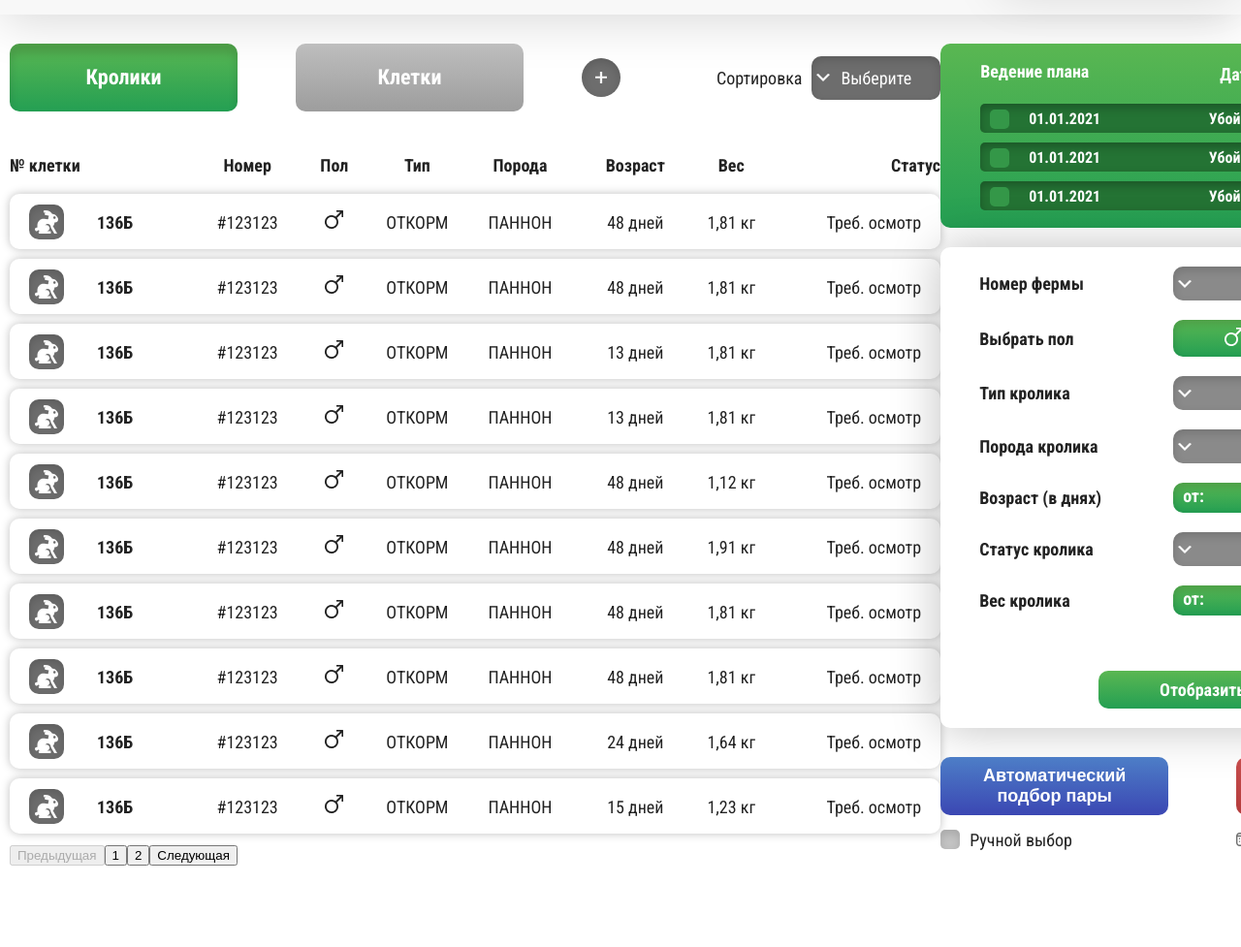
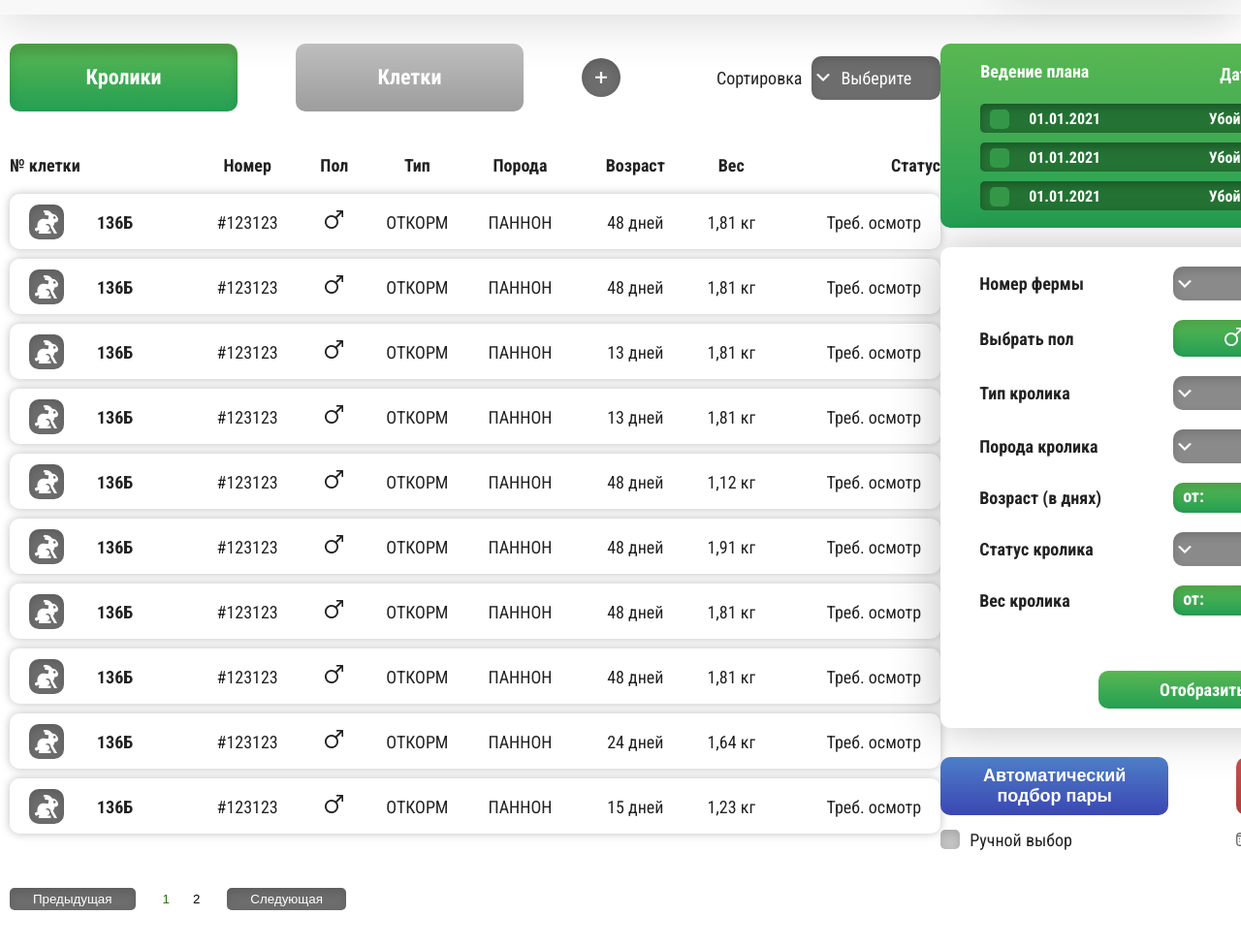
Before and after one commit to Zelelo622/Rabbits, a plain HTML site: page index.html in a window 1280 px wide. Shown: the part 110-1087 px from the top of the page at 97% size. Drawn offline with Linux system fonts and the light colour scheme.

Commit message:
btn page

```diff
--- a/css/style.css
+++ b/css/style.css
@@ -270,6 +270,7 @@ body {
   width: 100%;
   border-collapse: separate;
   border-spacing: 0 10px;
+  padding-bottom: 45px;
 }
 
 .data-farm__tr-head {
@@ -349,6 +350,42 @@ body {
 }
 .data-farm__td-text--bold {
   padding-left: 70px;
+}
+
+.btnPage {
+}
+
+.btnPage-switch {
+  border: none;
+  outline: none;
+  background-color: transparent;
+  padding: 0;
+}
+
+.btnPage-switch--prev {
+  padding: 4px 24px;
+  background: #6d6d6d;
+  box-shadow: inset 0px 4px 10px rgba(0, 0, 0, 0.15);
+  border-radius: 5px;
+  color: #fff;
+  margin-right: 28px;
+}
+
+.btnPage-switch--num + .btnPage-switch--num {
+  margin-left: 24px;
+}
+
+.btnPage-switch--next {
+  padding: 4px 24px;
+  background: #6d6d6d;
+  box-shadow: inset 0px 4px 10px rgba(0, 0, 0, 0.15);
+  border-radius: 5px;
+  color: #fff;
+  margin-left: 28px;
+}
+
+.activeBtnPage {
+  color: #2b740f;
 }
 
 /*filters*/
--- a/js/main.js
+++ b/js/main.js
@@ -148,16 +148,17 @@ function sort(page) {
 
     table.innerHTML = rows;
     document.querySelector('#btnPage').innerHTML = pageButtons(pageCount, page);
-    document.getElementById("page" + page).setAttribute("class", "activeBtnPage");
+    // document.getElementById("page" + page).setAttribute("class", "activeBtnPage");
+    document.getElementById("page" + page).classList.add("activeBtnPage")
 }
 
 function pageButtons(pageCount, curPage) {
     let prevDis = (curPage == 1) ? "disabled" : "";
     let nextDis = (curPage == pageCount) ? "disabled" : "";
-    let btnPrev = "<input type='button' value='Предыдущая' onclick='sort(" + (curPage - 1) + ")' " + prevDis + ">";
+    let btnPrev = "<input type='button' class='btnPage-switch btnPage-switch--prev' value='Предыдущая' onclick='sort(" + (curPage - 1) + ")' " + prevDis + ">";
     for (i = 1; i <= pageCount; i++) {
-        btnPrev += "<input type='button' id='page" + i + "'value='" + i + "' onclick='sort(" + i + ")'>";
+        btnPrev += "<input type='button' class='btnPage-switch btnPage-switch--num' id='page" + i + "'value='" + i + "' onclick='sort(" + i + ")'>";
     }
-    btnPrev += "<input type='button' value='Следующая' onclick='sort(" + (curPage + 1) + ")' " + nextDis + ">";
+    btnPrev += "<input type='button' class='btnPage-switch btnPage-switch--next' value='Следующая' onclick='sort(" + (curPage + 1) + ")' " + nextDis + ">";
     return btnPrev;
 }
```
